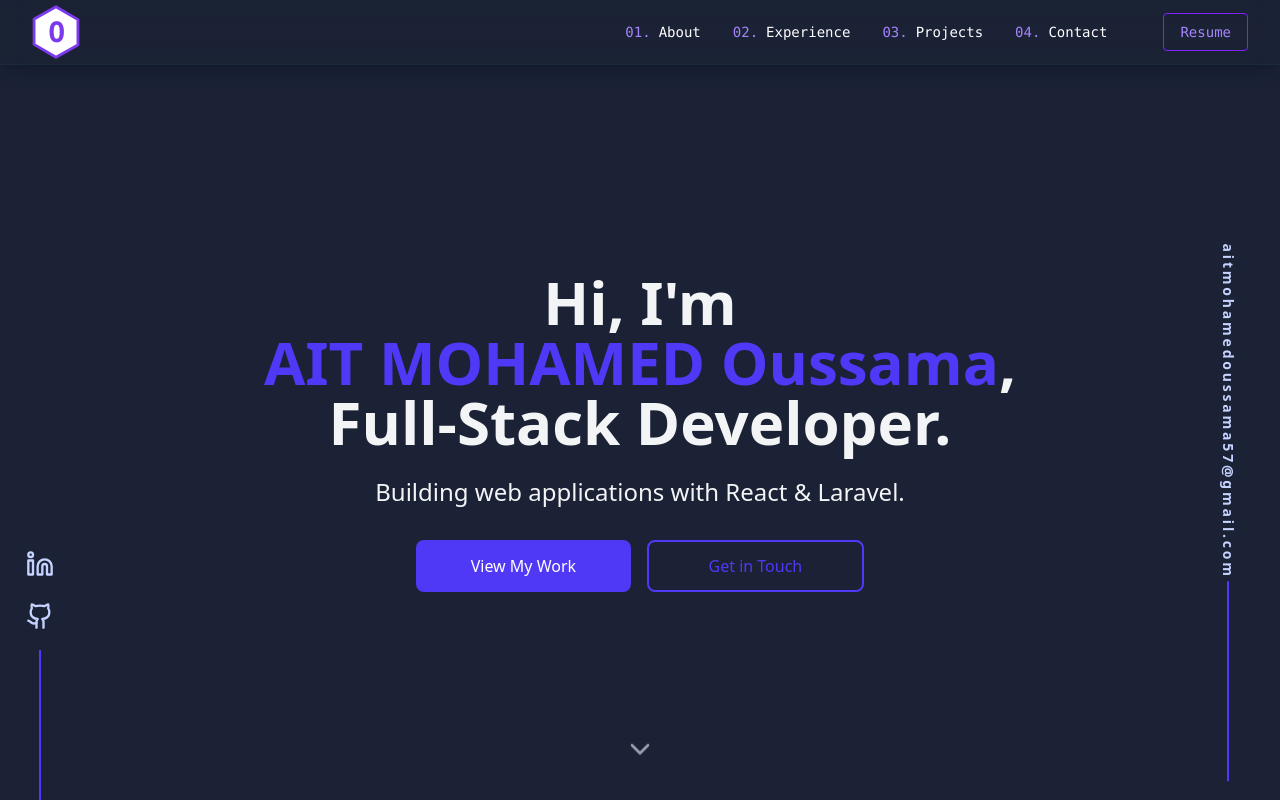
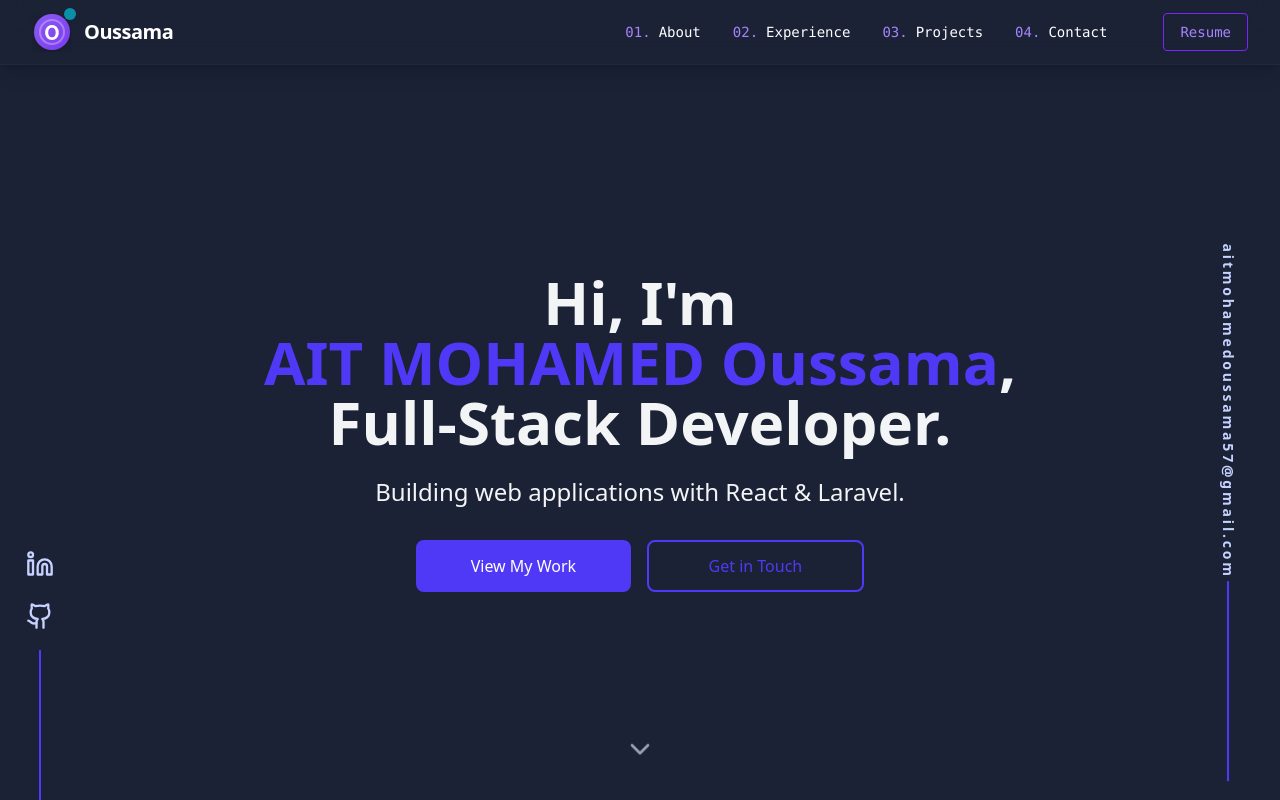
Before and after one commit to Oussamma642/my-own-portfolio, a React (Vite) app: page / in a window 1280 px wide. Shown: the top 800 px of the page. Built offline with nearby package versions, Linux system fonts and the light colour scheme; the HTML template or start-up script is replaced by a standard one.

Commit message:
Form is done

```diff
--- a/src/App.jsx
+++ b/src/App.jsx
@@ -117,7 +117,7 @@ const searchProducts = async (query) => {
   await redis.setex(\`search:\${query}\`, 3600, JSON.stringify(results));
   return results;
 };`,
-      demo: "https://demo-ecommerce.com",
+      // demo: "https://demo-ecommerce.com",
       github: "https://github.com/username/ecommerce",
     },
     {
@@ -347,6 +347,8 @@ const apiCall = async (platform, endpoint, data) => {
         {/* Custom CSS for animations */}
 
         {/* Navigation */}
+
+        {/* Navigation */}
         <nav
           className={`fixed top-0 left-0 right-0 backdrop-blur-md z-50 transition-transform duration-300 border-b border-slate-800 shadow-lg shadow-slate-900/40 ${
             showNav ? "translate-y-0" : "-translate-y-full"
@@ -355,40 +357,73 @@ const apiCall = async (platform, endpoint, data) => {
           <div className="max-w-7xl mx-auto px-4 sm:px-6 lg:px-8">
             <div className="flex justify-between items-center h-16">
               {/* Logo */}
-              <a href="/" className="cursor-pointer" aria-label="home">
+              <a href="/" aria-label="home" className="group">
+                <div className="flex items-center space-x-3">
+                  <div className="relative">
                     <svg
-                  id="logo"
-                  xmlns="http://www.w3.org/2000/svg"
-                  role="img"
-                  viewBox="0 0 84 96"
-                  width={48}
-                  height={54}
+                      width="40"
+                      height="40"
+                      viewBox="0 0 40 40"
+                      className="transition-transform duration-300 group-hover:scale-105"
                     >
-                  <title>Logo</title>
-                  <g transform="translate(-8.000000, -2.000000)">
-                    <g transform="translate(11.000000, 5.000000)">
-                      <polygon
-                        id="Shape"
-                        stroke="#7c3aed" // violet-600
-                        strokeWidth="5"
-                        strokeLinecap="round"
-                        strokeLinejoin="round"
-                        fill="#fff"
-                        points="39 0 0 22 0 67 39 90 78 68 78 23"
-                      ></polygon>
-                    </g>
-                  </g>
+                      {/* Outer ring with gradient */}
+                      <defs>
+                        <linearGradient
+                          id="logoGradient"
+                          x1="0%"
+                          y1="0%"
+                          x2="100%"
+                          y2="100%"
+                        >
+                          <stop offset="0%" stopColor="#8b5cf6" />
+                          <stop offset="100%" stopColor="#7c3aed" />
+                        </linearGradient>
+                      </defs>
+
+                      {/* Background circle */}
+                      <circle
+                        cx="20"
+                        cy="20"
+                        r="18"
+                        fill="url(#logoGradient)"
+                        className="drop-shadow-lg"
+                      />
+
+                      {/* Inner circle */}
+                      <circle
+                        cx="20"
+                        cy="20"
+                        r="12"
+                        fill="none"
+                        stroke="white"
+                        strokeWidth="2"
+                        opacity="0.3"
+                      />
+
+                      {/* Letter O */}
                       <text
-                    x="28"
-                    y="65"
-                    fill="#7c3aed" // violet-600
-                    fontSize="50px"
-                    fontFamily="Consolas, serif"
-                    fontWeight="bold"
+                        x="20"
+                        y="28"
+                        textAnchor="middle"
+                        fill="white"
+                        fontSize="20"
+                        fontFamily="Inter, system-ui, sans-serif"
+                        fontWeight="700"
+                        className="select-none"
                       >
                         O
                       </text>
                     </svg>
+
+                    {/* Animated dot */}
+                    <div className="absolute -top-1 -right-1 w-3 h-3 bg-cyan-400 rounded-full opacity-80 animate-pulse"></div>
+                  </div>
+
+                  {/* Text logo */}
+                  <span className="text-xl font-bold text-white tracking-tight group-hover:text-violet-300 transition-colors duration-300">
+                    Oussama
+                  </span>
+                </div>
               </a>
 
               {/* Desktop Nav */}
@@ -422,7 +457,7 @@ const apiCall = async (platform, endpoint, data) => {
                   onClick={() => scrollToSection("contact")}
                   className="cursor-pointer text-white hover:text-violet-400 transition-colors text-sm font-mono"
                 >
-                  <span className="text-violet-400 mr-2 ">04.</span>
+                  <span className="text-violet-400 mr-2">04.</span>
                   Contact
                 </button>
 
@@ -442,14 +477,85 @@ const apiCall = async (platform, endpoint, data) => {
               <div className="md:hidden">
                 <button
                   onClick={() => setNavOpen(true)}
-                  className="text-white hover:text-violet-400 transition-colors focus:outline-none"
+                  className="cursor-pointer text-white hover:text-violet-400 transition-colors focus:outline-none"
                 >
-                  <Menu className="w-7 h-7 cursor-pointer" />
+                  <Menu className="w-7 h-7" />
                 </button>
               </div>
             </div>
           </div>
         </nav>
+
+        {/* Mobile Nav Drawer */}
+        {navOpen && (
+          <div className="fixed inset-0 z-[9999] bg-black/50 flex md:hidden">
+            <div className="w-64 h-full shadow-lg p-6 flex flex-col gap-6 animate-fadeInLeft bg-slate-900 border-r border-slate-800">
+              <div className="flex justify-between items-center mb-8">
+                <span className="font-bold text-xl text-violet-400">
+                  Portfolio
+                </span>
+                <button
+                  onClick={() => setNavOpen(false)}
+                  className="text-white hover:text-violet-400 transition-colors focus:outline-none"
+                >
+                  <X className="w-6 h-6" />
+                </button>
+              </div>
+              <button
+                onClick={() => {
+                  scrollToSection("about");
+                  setNavOpen(false);
+                }}
+                className="text-white hover:text-violet-400 transition-colors text-left font-mono"
+              >
+                <span className="text-violet-400 mr-2">01.</span>
+                About
+              </button>
+              <button
+                onClick={() => {
+                  scrollToSection("experience");
+                  setNavOpen(false);
+                }}
+                className="text-white hover:text-violet-400 transition-colors text-left font-mono"
+              >
+                <span className="text-violet-400 mr-2">02.</span>
+                Experience
+              </button>
+              <button
+                onClick={() => {
+                  scrollToSection("projects");
+                  setNavOpen(false);
+                }}
+                className="text-white hover:text-violet-400 transition-colors text-left font-mono"
+              >
+                <span className="text-violet-400 mr-2">03.</span>
+                Projects
+              </button>
+              <button
+                onClick={() => {
+                  scrollToSection("contact");
+                  setNavOpen(false);
+                }}
+                className="text-white hover:text-violet-400 transition-colors text-left font-mono"
+              >
+                <span className="text-violet-400 mr-2">04.</span>
+                Contact
+              </button>
+
+              {/* Mobile Resume Button */}
+              <a
+                href="/cv.pdf"
+                download
+                target="_blank"
+                rel="noopener noreferrer"
+                className="w-full border-2 border-violet-600 text-violet-600 px-8 py-3 rounded-lg font-medium hover:bg-violet-50 transition-colors text-center"
+              >
+                Resume
+              </a>
+            </div>
+            <div className="flex-1" onClick={() => setNavOpen(false)}></div>
+          </div>
+        )}
 
         {/* Mobile Nav Drawer */}
         {navOpen && (
@@ -998,7 +1104,7 @@ const apiCall = async (platform, endpoint, data) => {
                 <h3 className="text-xl font-semibold mb-6 text-white-900 text-center">
                   Contact Form
                 </h3>
-                <form onSubmit={handleSubmit} className="space-y-4">
+                <form action="https://formspree.io/f/xyzpgjdv" method="POST" className="space-y-4">
                   <div>
                     <label
                       className="block text-sm font-medium text-gray-700 mb-1"
@@ -1009,18 +1115,11 @@ const apiCall = async (platform, endpoint, data) => {
                     <input
                       type="text"
                       id="name"
-                      value={formData.name}
-                      onChange={(e) =>
-                        setFormData({ ...formData, name: e.target.value })
-                      }
+                      name="name"
                       className="w-full p-3 border border-gray-300 rounded-lg focus:ring-2 focus:ring-indigo-600 focus:outline-none"
                       placeholder="Your Name"
                     />
-                    {formErrors.name && (
-                      <p className="text-red-500 text-sm mt-1">
-                        {formErrors.name}
-                      </p>
-                    )}
+
                   </div>
                   <div>
                     <label
@@ -1032,18 +1131,11 @@ const apiCall = async (platform, endpoint, data) => {
                     <input
                       type="email"
                       id="email"
-                      value={formData.email}
-                      onChange={(e) =>
-                        setFormData({ ...formData, email: e.target.value })
-                      }
+                      name="email"
                       className="w-full p-3 border border-gray-300 rounded-lg focus:ring-2 focus:ring-indigo-600 focus:outline-none"
                       placeholder="you@example.com"
                     />
-                    {formErrors.email && (
-                      <p className="text-red-500 text-sm mt-1">
-                        {formErrors.email}
-                      </p>
-                    )}
+
                   </div>
                   <div>
                     <label
@@ -1054,19 +1146,12 @@ const apiCall = async (platform, endpoint, data) => {
                     </label>
                     <textarea
                       id="message"
-                      value={formData.message}
-                      onChange={(e) =>
-                        setFormData({ ...formData, message: e.target.value })
-                      }
+                      name="message"
                       className="w-full p-3 border border-gray-300 rounded-lg focus:ring-2 focus:ring-indigo-600 focus:outline-none"
                       rows="4"
                       placeholder="Your message"
                     ></textarea>
-                    {formErrors.message && (
-                      <p className="text-red-500 text-sm mt-1">
-                        {formErrors.message}
-                      </p>
-                    )}
+
                   </div>
                   <div>
                     <button
```
Lines whose indentation alone changed are shown as unchanged.
